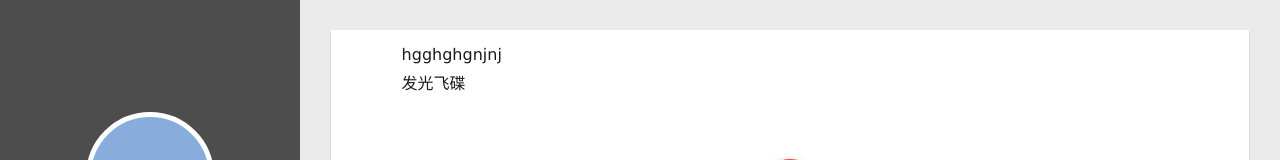
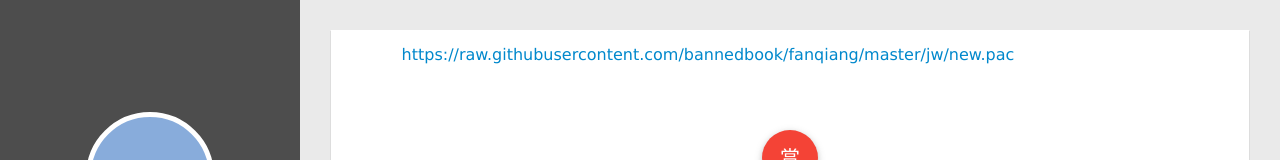
Before and after one commit to ainidexiaohei/ainidexiaohei.github.io, a plain HTML site: page 2017/07/25/随笔/index.html in a window 1280 px wide. Shown: the top 160 px of the page. Drawn offline with Linux system fonts and the light colour scheme; no server answers.

Commit message:
Site updated: 2017-07-30 16:14:20

```diff
--- a/2017/07/25/随笔/index.html
+++ b/2017/07/25/随笔/index.html
@@ -8,16 +8,16 @@
   <link rel="dns-prefetch" href="https://ainidexiaohei.github.io">
   <title>爱你的小黑</title>
   <meta name="viewport" content="width=device-width, initial-scale=1, maximum-scale=1">
-  <meta name="description" content="hgghghgnjnj发光飞碟">
+  <meta name="description" content="https://raw.githubusercontent.com/bannedbook/fanqiang/master/jw/new.pac">
 <meta property="og:type" content="article">
 <meta property="og:title" content="爱你的小黑">
 <meta property="og:url" content="https://ainidexiaohei.github.io/2017/07/25/随笔/index.html">
 <meta property="og:site_name" content="爱你的小黑">
-<meta property="og:description" content="hgghghgnjnj发光飞碟">
-<meta property="og:updated_time" content="2017-07-25T03:18:39.154Z">
+<meta property="og:description" content="https://raw.githubusercontent.com/bannedbook/fanqiang/master/jw/new.pac">
+<meta property="og:updated_time" content="2017-07-30T09:14:15.850Z">
 <meta name="twitter:card" content="summary">
 <meta name="twitter:title" content="爱你的小黑">
-<meta name="twitter:description" content="hgghghgnjnj发光飞碟">
+<meta name="twitter:description" content="https://raw.githubusercontent.com/bannedbook/fanqiang/master/jw/new.pac">
 
     <link rel="alternative" href="/atom.xml" title="爱你的小黑" type="application/atom+xml">
 
@@ -158,7 +158,7 @@
 
     <div class="article-entry" itemprop="articleBody">
 
-        <p>hgghghgnjnj<br>发光飞碟</p>
+        <p><a href="https://raw.githubusercontent.com/bannedbook/fanqiang/master/jw/new.pac" target="_blank" rel="external">https://raw.githubusercontent.com/bannedbook/fanqiang/master/jw/new.pac</a></p>
 
 
 
```
Also changed, not shown: index.html (+1 -1 lines).
